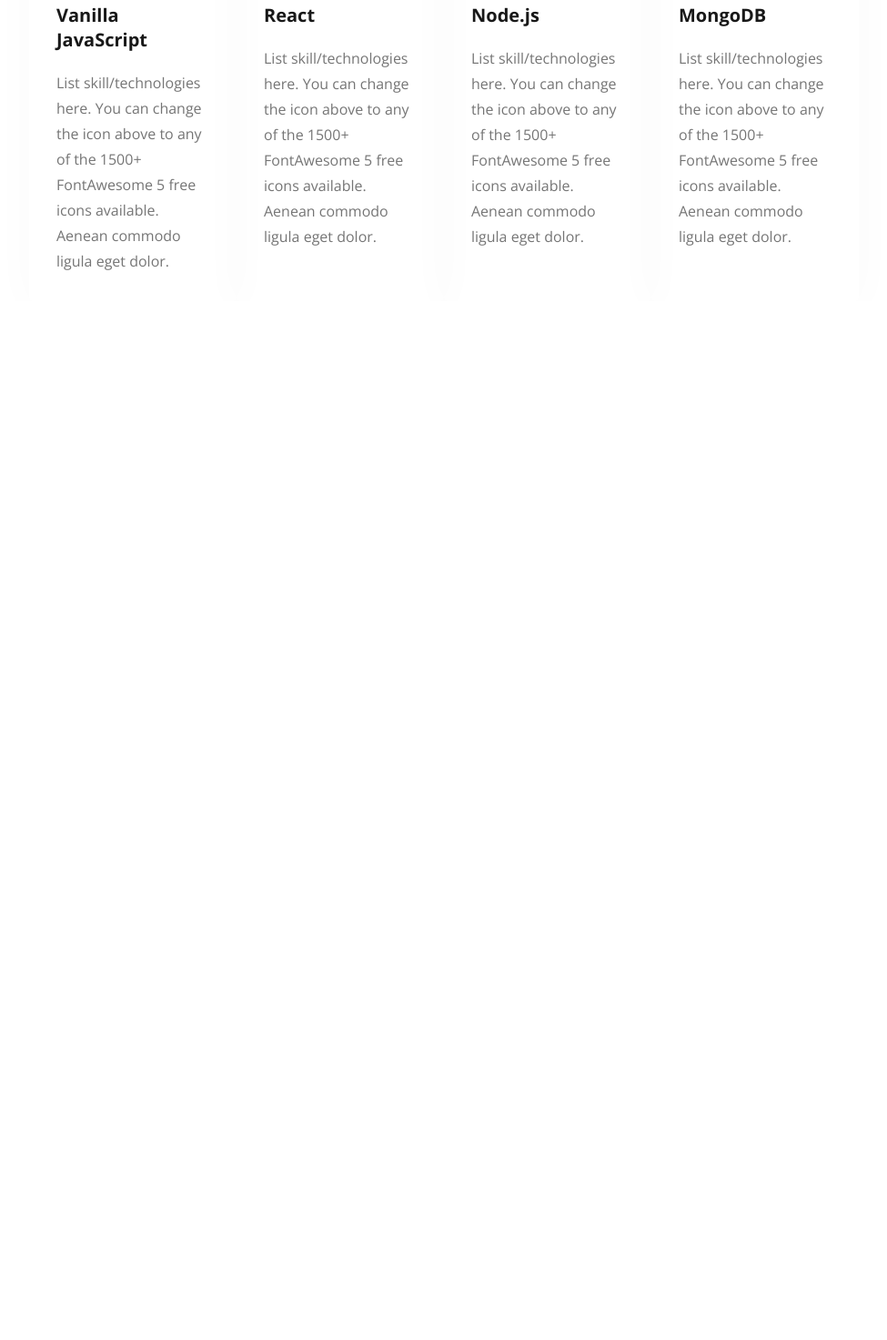
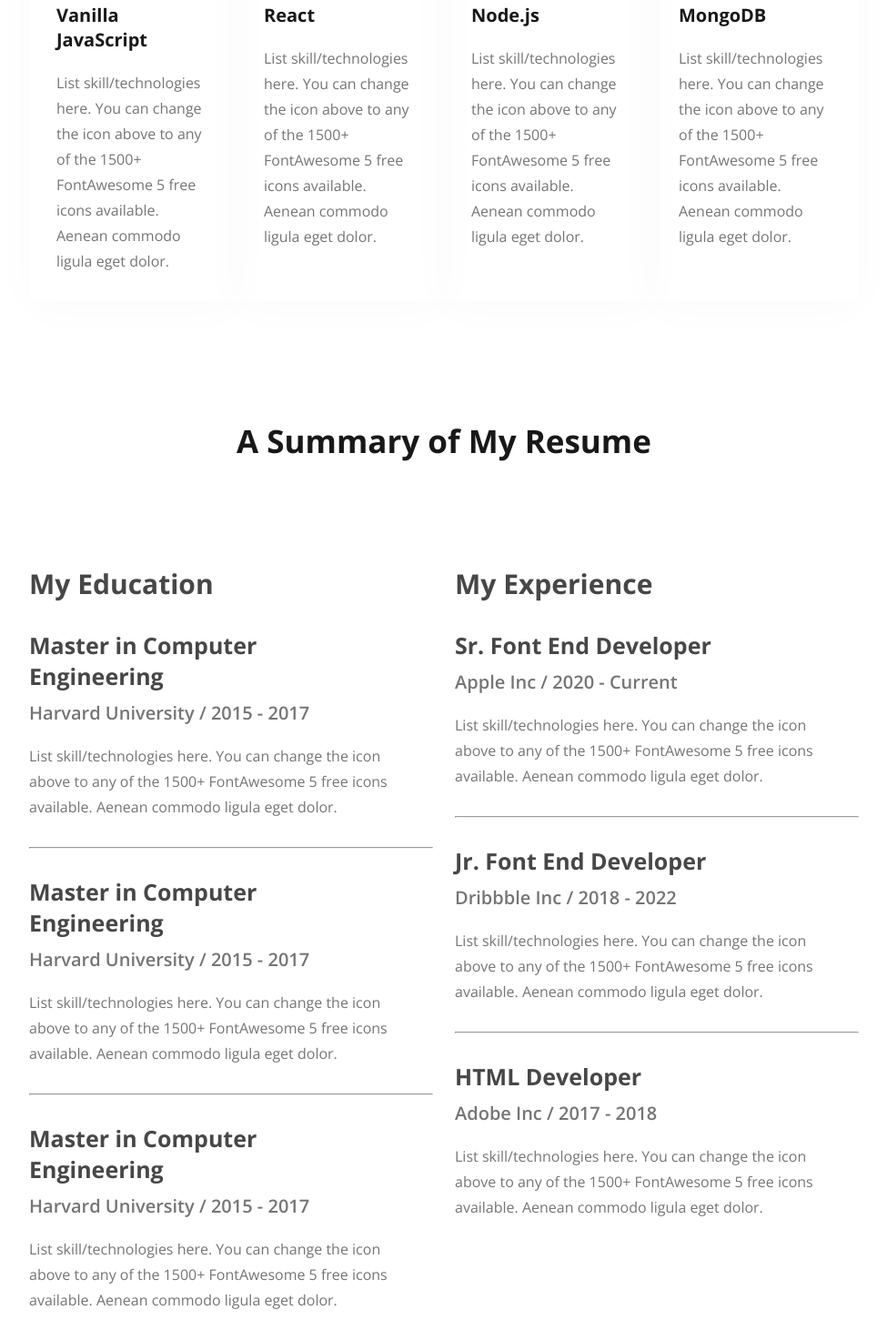
Before and after one commit to I-M-J/hero-dev-portfolio-code, a plain HTML site: page index.html in a window 1280 px wide. Shown: the part 2005-3478 px from the top of the page at 91% size, without its empty margins (152-1127 px from the left). Before the commit the page ends 2336 px from the top, so only its background shows below. Drawn offline with nearby package versions, Linux system fonts and the light colour scheme.

Commit message:
Designing of A Summary of My Resume done

```diff
--- a/index.html
+++ b/index.html
@@ -118,5 +118,77 @@
             </div>
         </div>
     </section>
+
+    <section id="resume">
+        <div class="section-heading">
+            <h2>A Summary of My Resume</h2>
+        </div>
+
+        <div class="resume-container">
+            <div class="education">
+                <h2 class="section-title">My Education</h2>
+
+                <div class="resume-card">
+                    <h3 class="card-title">Master in Computer Engineering</h3>
+
+                    <p class="card-info">Harvard University / 2015 - 2017</p>
+
+                    <p class="card-text">List skill/technologies here. You can change the icon above to any of the 1500+ FontAwesome 5 free icons available. Aenean commodo ligula eget dolor.</p>
+                </div>
+
+                <hr>
+
+                <div class="resume-card">
+                    <h3 class="card-title">Master in Computer Engineering</h3>
+
+                    <p class="card-info">Harvard University / 2015 - 2017</p>
+
+                    <p class="card-text">List skill/technologies here. You can change the icon above to any of the 1500+ FontAwesome 5 free icons available. Aenean commodo ligula eget dolor.</p>
+                </div>
+
+                <hr>
+
+                <div class="resume-card">
+                    <h3 class="card-title">Master in Computer Engineering</h3>
+
+                    <p class="card-info">Harvard University / 2015 - 2017</p>
+
+                    <p class="card-text">List skill/technologies here. You can change the icon above to any of the 1500+ FontAwesome 5 free icons available. Aenean commodo ligula eget dolor.</p>
+                </div>
+            </div>
+
+            <div class="experience">
+                <h2 class="section-title">My Experience</h2>
+
+                <div class="resume-card">
+                    <h3 class="card-title">Sr. Font End Developer</h3>
+
+                    <p class="card-info">Apple Inc / 2020 - Current</p>
+
+                    <p class="card-text">List skill/technologies here. You can change the icon above to any of the 1500+ FontAwesome 5 free icons available. Aenean commodo ligula eget dolor.</p>
+                </div>
+
+                <hr>
+
+                <div class="resume-card">
+                    <h3 class="card-title">Jr. Font End Developer</h3>
+
+                    <p class="card-info">Dribbble Inc / 2018 - 2022</p>
+
+                    <p class="card-text">List skill/technologies here. You can change the icon above to any of the 1500+ FontAwesome 5 free icons available. Aenean commodo ligula eget dolor.</p>
+
+
+                </div>
+                <hr>
+                <div class="resume-card">
+                    <h3 class="card-title">HTML Developer</h3>
+
+                    <p class="card-info">Adobe Inc / 2017 - 2018</p>
+
+                    <p class="card-text">List skill/technologies here. You can change the icon above to any of the 1500+ FontAwesome 5 free icons available. Aenean commodo ligula eget dolor.</p>
+                </div>
+            </div>
+        </div>
+    </section>
 </body
 </html>
--- a/styles/portfolio.css
+++ b/styles/portfolio.css
@@ -124,7 +124,7 @@
     vertical-align: middle;
 }
 
-#about {
+#about, #skills, #resume{
     padding-top: 130px;
 
 }
@@ -154,10 +154,6 @@
     color: #181818;
     font-weight: bold;
     line-height: 30px;
-}
-
-#skills {
-    padding-top: 130px;
 }
 
 #skills .skills-container {
@@ -197,3 +193,48 @@
     color: #757575;
 
 }
+
+#resume .resume-container{
+    max-width: 1140px;
+    width: 71.25%;
+    margin: 113px auto 0;
+    display: flex;
+    gap: 24px;
+
+}
+
+.resume-container .section-title {
+    font-size: 30px;
+    font-weight: bold;
+    color: #474747;
+    margin-bottom: 30px;
+}
+
+.resume-card {
+    max-width: 511px;
+    margin-right: 47px;
+}
+
+.resume-card .card-title {
+    font-size: 25px;
+    color: #474747;
+    font-weight: bold;
+    margin-bottom: 10px;
+}
+
+.resume-card .card-info {
+    font-size: 20px;
+    color: #757575;
+    font-weight: 600;
+    margin-bottom: 20px;
+}
+
+.resume-card .card-text {
+    font-size: 16px;
+    line-height: 28px;
+    color: #757575;
+    margin-bottom: 30px
+}
+
+.resume-container hr {
+    margin: 0 0 30px;
```
